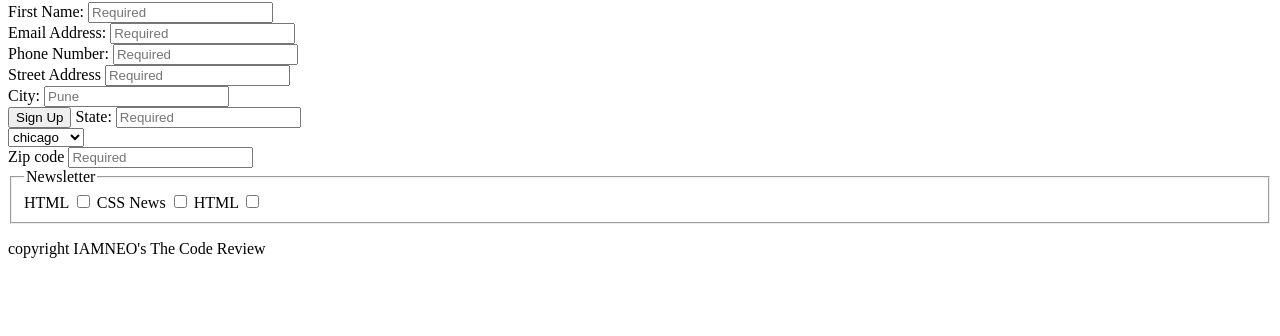
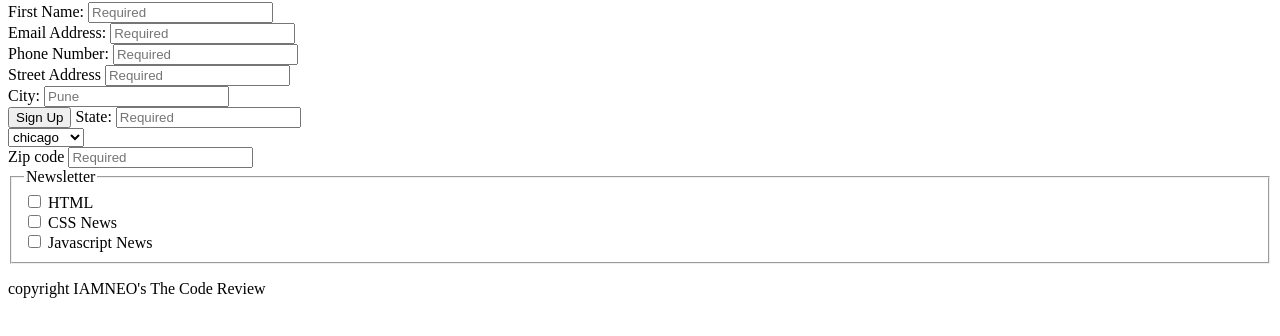
Before and after one commit to iamneo-production/fdfbfbdecf305541718bbaaaabbcbbfefone, a plain HTML site: page public/index.html in a window 1280 px wide. Shown: the part 64-400 px from the top of the page. Drawn offline with Linux system fonts and the light colour scheme.

Commit message:
Backup Commit

```diff
--- a/public/index.html
+++ b/public/index.html
@@ -30,12 +30,17 @@
         <input type="number" id="zip code" name="user_zip code" placeholder="Required" required>
          <fieldset>
             <legend>Newsletter</legend>
+            <input type="checkbox" id="html">
             <label for="html">HTML</label>
-            <input type="checkbox" id="html">
+
+            <br>
+            <input type="checkbox" id="css news">
             <label for="css news">CSS News</label>
-            <input type="checkbox" id="css news">
-            <label for="html">HTML</label>
-            <input type="checkbox" id="html">
+
+            <br>
+            <input type="checkbox" id="javascript news">
+            <label for="javascript news">Javascript News</label>
+
 
          </fieldset>
     </form>
```
